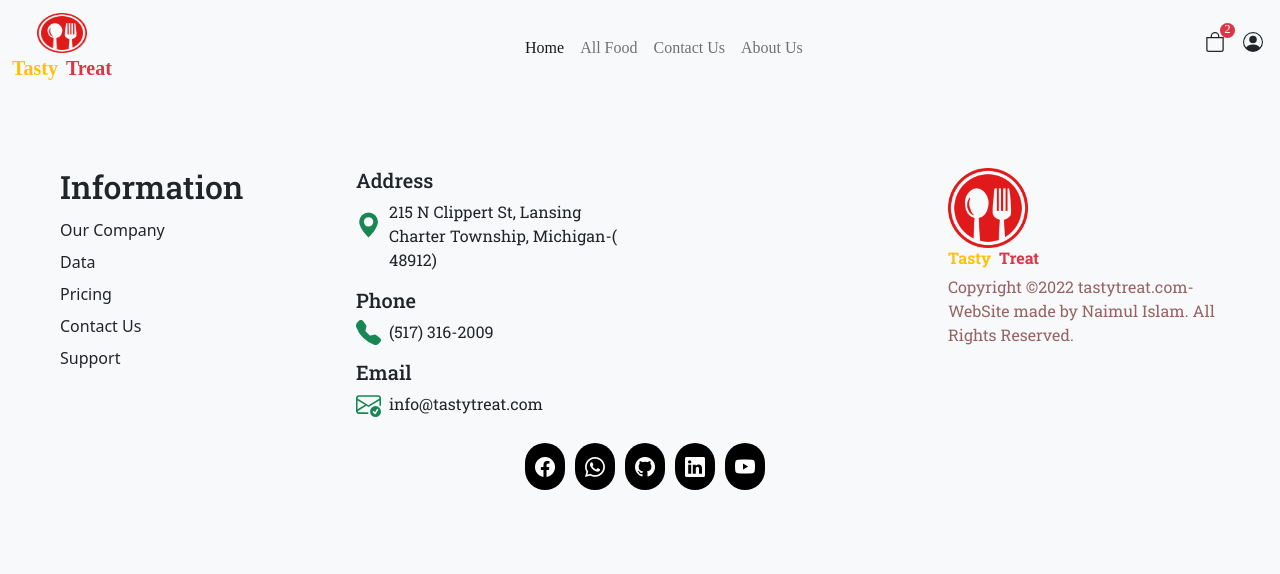
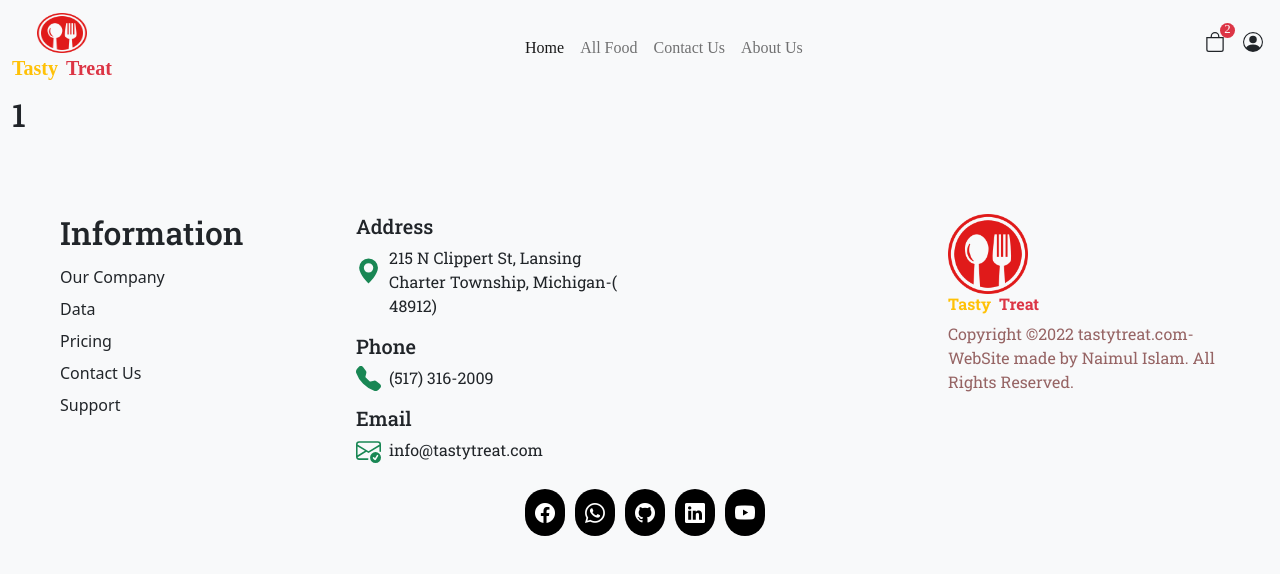
Before and after one commit to naimulislamshakil/Food_Delivary_app, a React (Create React App) app in the folder Front_End/: page /location/1 in a window 1280 px wide. Shown: the top 574 px of the page. Built offline with nearby package versions, Linux system fonts and the light colour scheme; some icons are missing; a web font is replaced by a local one.

Commit message:
add dinamic route

```diff
--- a/Front_End/src/App.tsx
+++ b/Front_End/src/App.tsx
@@ -1,10 +1,12 @@
 import { Route, Routes } from 'react-router-dom';
+import NotFound from './Component/404';
 import AboutUs from './Component/AboutUs';
 import ContactUs from './Component/ContactUs';
 import Fooder from './Component/Fooder/Fooder';
 import Home from './Component/Home/Home';
 import Location from './Component/Home/Location';
 import NavBar from './Component/NavBar/NavBar';
+import Store from './Component/Store';
 import './scss/App/App.css';
 
 function App() {
@@ -14,8 +16,10 @@ function App() {
 			<Routes>
 				<Route path="/" element={<Home />}></Route>
 				<Route path="/all_foods" element={<Location />}></Route>
+				<Route path="/location/:store" element={<Store />}></Route>
 				<Route path="/about_us" element={<AboutUs />}></Route>
 				<Route path="/contact_us" element={<ContactUs />}></Route>
+				<Route path="*" element={<NotFound />}></Route>
 			</Routes>
 			<Fooder />
 		</div>
--- a/Front_End/src/Component/Home/Location.tsx
+++ b/Front_End/src/Component/Home/Location.tsx
@@ -11,6 +11,7 @@ import pirojpur from '../../assets/place/pirojpur.jpg';
 import chandpur from '../../assets/place/chandpur.jpg';
 import bhola from '../../assets/place/bhola.jpg';
 import '../../scss/App/App.css';
+import { useNavigate } from 'react-router-dom';
 
 const CityItem = [
 	{
@@ -76,12 +77,19 @@ const CityItem = [
 ];
 
 const Location = () => {
+	const navigate = useNavigate();
+
+	const getStore = (location: string) => {
+		navigate(`/location/${location}`);
+	};
 	return (
 		<section className="container-fluid">
 			<h2 className="font">Find us in these town and many more!</h2>
 			<div className="row">
 				{CityItem.map((item, index) => (
 					<div
+						key={index}
+						onClick={() => getStore(item.name)}
 						className="col-lg-4 col-12 col-md-6 image mx-auto mb-3"
 						style={{ maxWidth: '18rem', maxHeight: '10rem' }}
 					>
--- /dev/null
+++ b/Front_End/src/Component/Store.tsx
@@ -0,0 +1,13 @@
+import React from 'react';
+import { useParams } from 'react-router-dom';
+
+const Store = () => {
+	const { store } = useParams();
+	return (
+		<section className="container-fluid">
+			<h2>{store}</h2>
+		</section>
+	);
+};
+
+export default Store;
```
